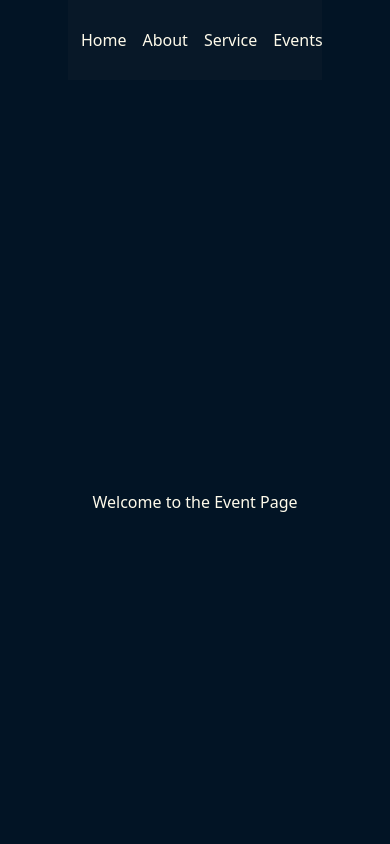
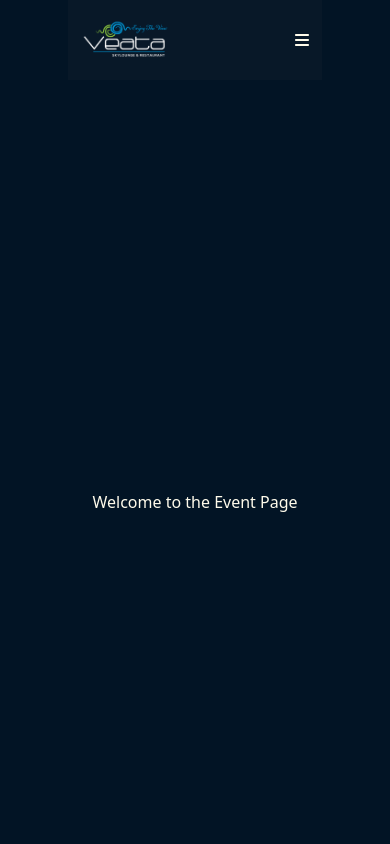
Before and after one commit to Dvannaroth/Veata, a React (Vite) app: page /event in a window 390 px wide. Shown: the top 844 px of the page. Built offline with nearby package versions, Linux system fonts and the light colour scheme; the HTML template or start-up script is replaced by a standard one.

Commit message:
3 commit

```diff
--- a/src/components/Navbar.jsx
+++ b/src/components/Navbar.jsx
@@ -1,18 +1,31 @@
-import React from 'react';
+import React, { useRef } from 'react';
 import veata_logo from '../assets/images/Veata_logo.png';
+import { FontAwesomeIcon } from '@fortawesome/react-fontawesome';
+import { faBars } from '@fortawesome/free-solid-svg-icons';
 import { Link } from 'react-router-dom';
 
+
+
 const Navbar = () => {
+
+  const navRef = useRef();
+
+  const mobileMenu = () => {
+    navRef.current.classList.toggle("visible");
+  }
+
   return (
     <div className='flex justify-center bg-[#1f293736]'>
-      <nav className='flex justify-between items-center w-[90%] h-[80px]'>
+      <nav className='flex justify-between items-center w-[90%] h-[80px]' >
       <Link to="/veata"><img src={veata_logo} alt="Veata Logo" className='w-[90px] h-auto' /></Link>
-      <ul className="flex text-amber-50 gap-4">
+      <ul className="invisible  text-amber-50 gap-4 transition duration-50 fixed right-24 top-24
+      md:flex md:visible md:static" ref={navRef}>
         <li><Link to="/veata" class=' hover:text-cyan-600 transition duration-300'>Home</Link></li>
         <li><Link to="/about" class=' hover:text-cyan-600 transition duration-300'>About</Link></li>
         <li><Link to="/service" class=' hover:text-cyan-600 transition duration-300'>Service</Link></li>
         <li><Link to="/event" class=' hover:text-cyan-600 transition duration-300'>Events</Link></li>
       </ul>
+      <button class='text-amber-50 md:invisible md:hidden cursor-pointer hover:text-cyan-600' onClick={mobileMenu}><FontAwesomeIcon icon={faBars} /></button>
       </nav>
     </div>
   )
```
